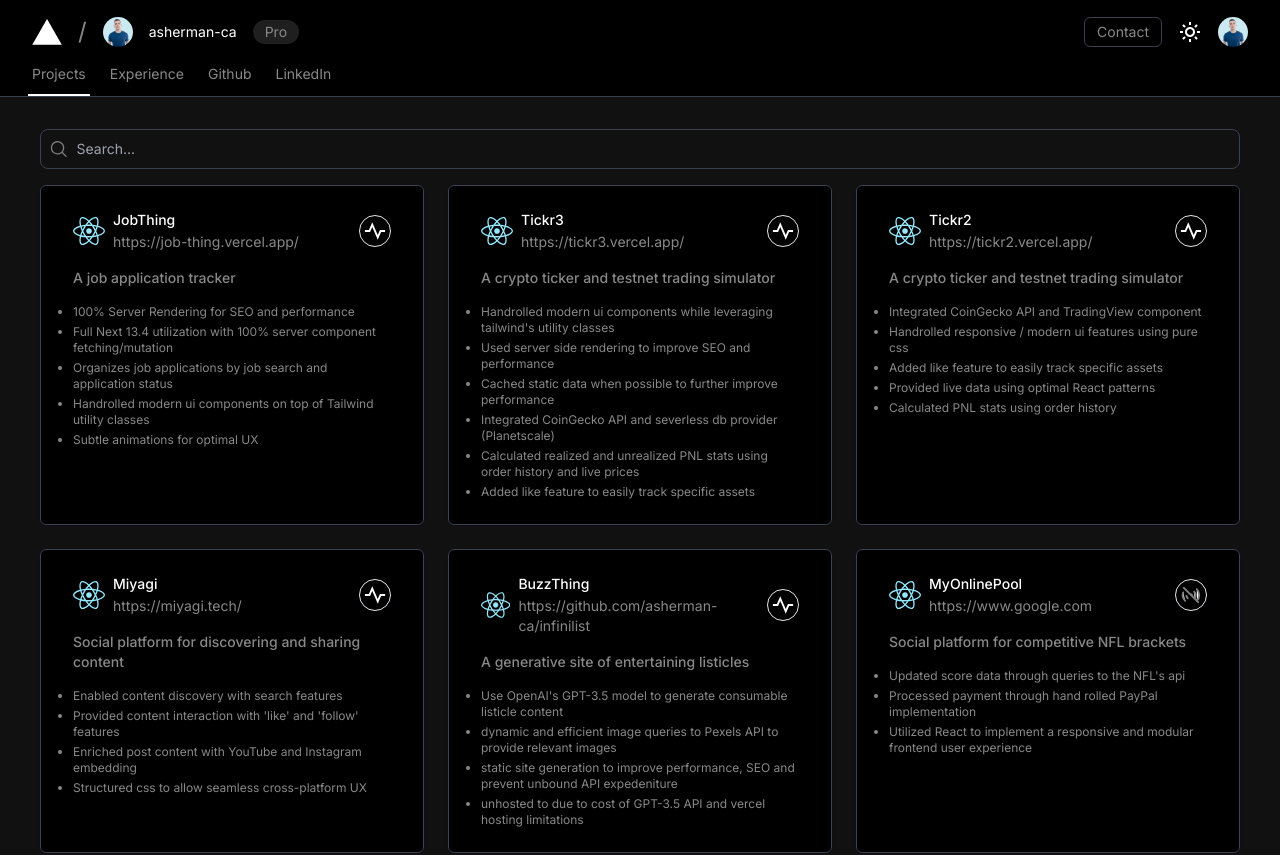
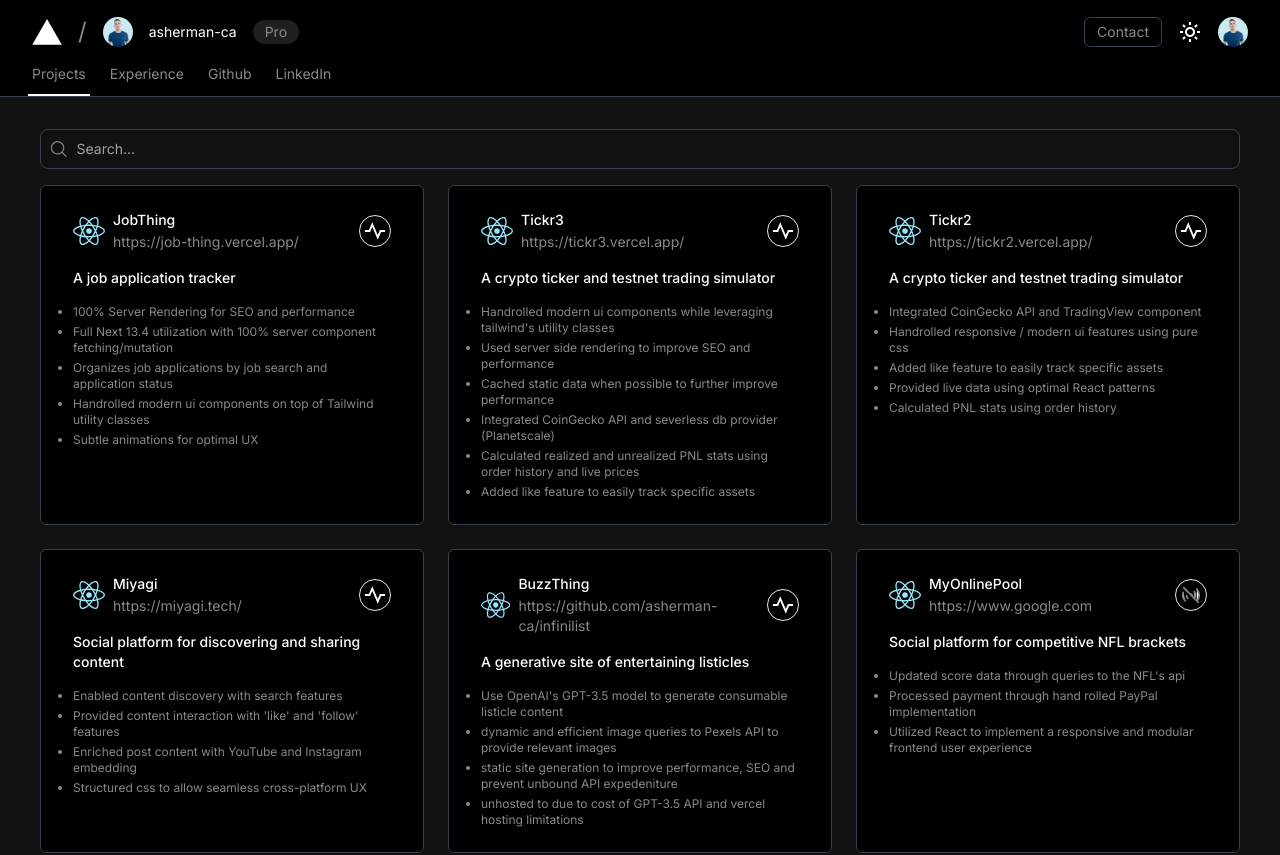
Before and after one commit to asherman-ca/nextfolio, a Next.js app: page /projects in a window 1280 px wide. Shown: the top 855 px of the page. Built offline with nearby package versions, Linux system fonts and the light colour scheme; no server answers.

Commit message:
project-item-white-text

```diff
--- a/app/projects/components/ProjectItem.tsx
+++ b/app/projects/components/ProjectItem.tsx
@@ -47,9 +47,7 @@ const ProjectItem = ({ project }: { project: projectType }) => {
 					)}
 				</div>
 			</div>
-			<div className='font-medium dark:text-dark_font'>
-				{project.description}
-			</div>
+			<div className='font-medium dark:text-white'>{project.description}</div>
 			<ul className='flex flex-col gap-1 list-disc '>
 				{project.items.map((item) => (
 					<li
```
